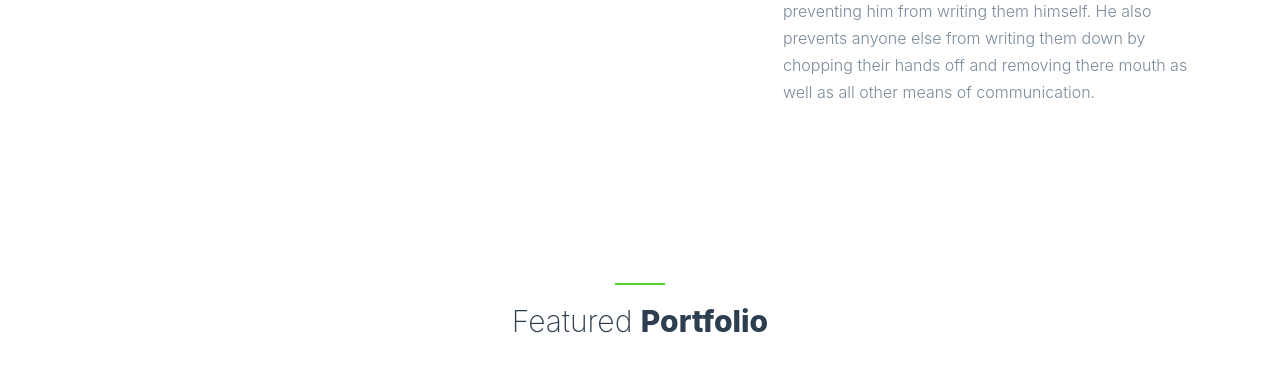
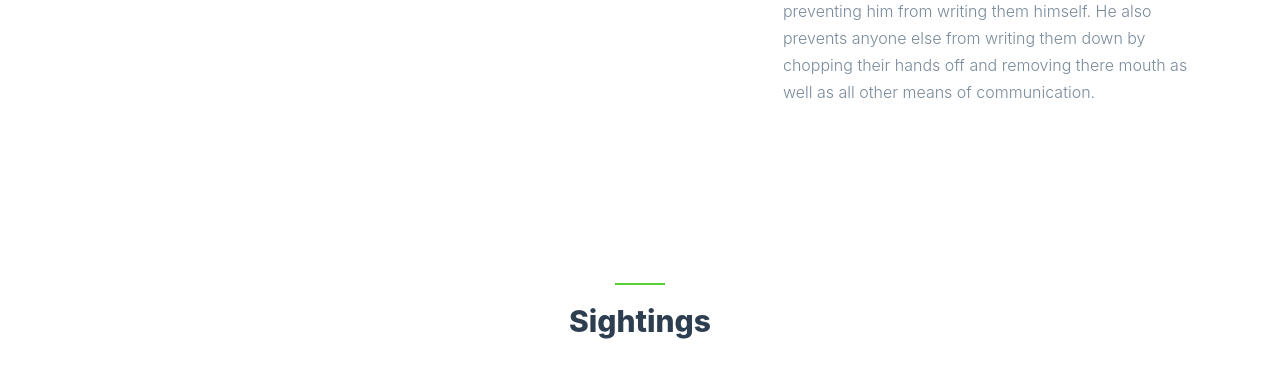
Before and after one commit to LarguinessSupporter/Larguiness, a plain HTML site: page index.html in a window 1280 px wide. Shown: the part 3349-3723 px from the top of the page. Drawn offline with nearby package versions, Linux system fonts and the light colour scheme; some packages are replaced by stand-ins of ours; no server answers; files whose address does not match are found by name.

Commit message:
Fixed Sightings area

```diff
--- a/index.html
+++ b/index.html
@@ -102,7 +102,7 @@ Larguiness refers to himself in third person to add the persona of mysterious. H
       <div class="container">
         <div class="row">
           <div class="section-heading text-center col-md-12">
-              <h2>Featured <strong>Portfolio</strong></h2>
+              <h2><strong>Sightings</strong></h2>
             </div>
         </div>
         <div class="filters">
```
